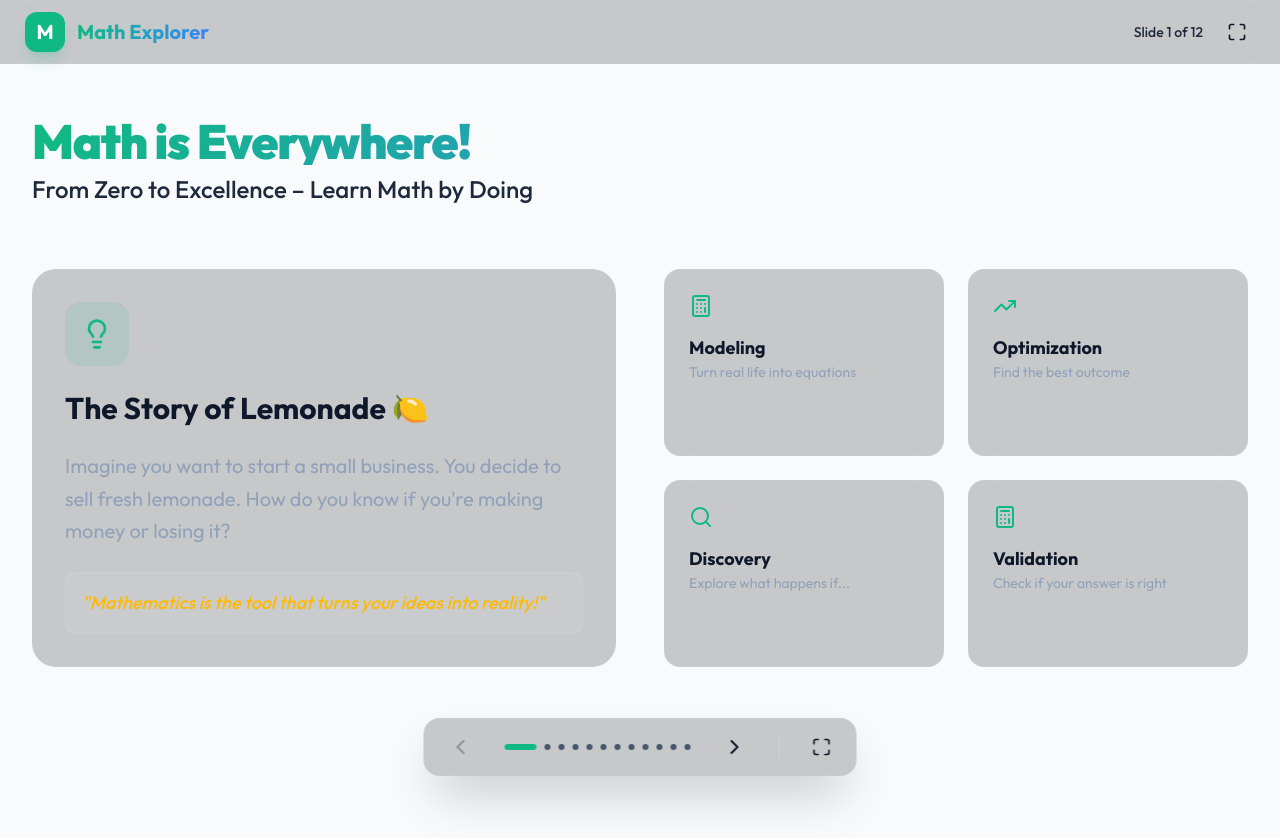
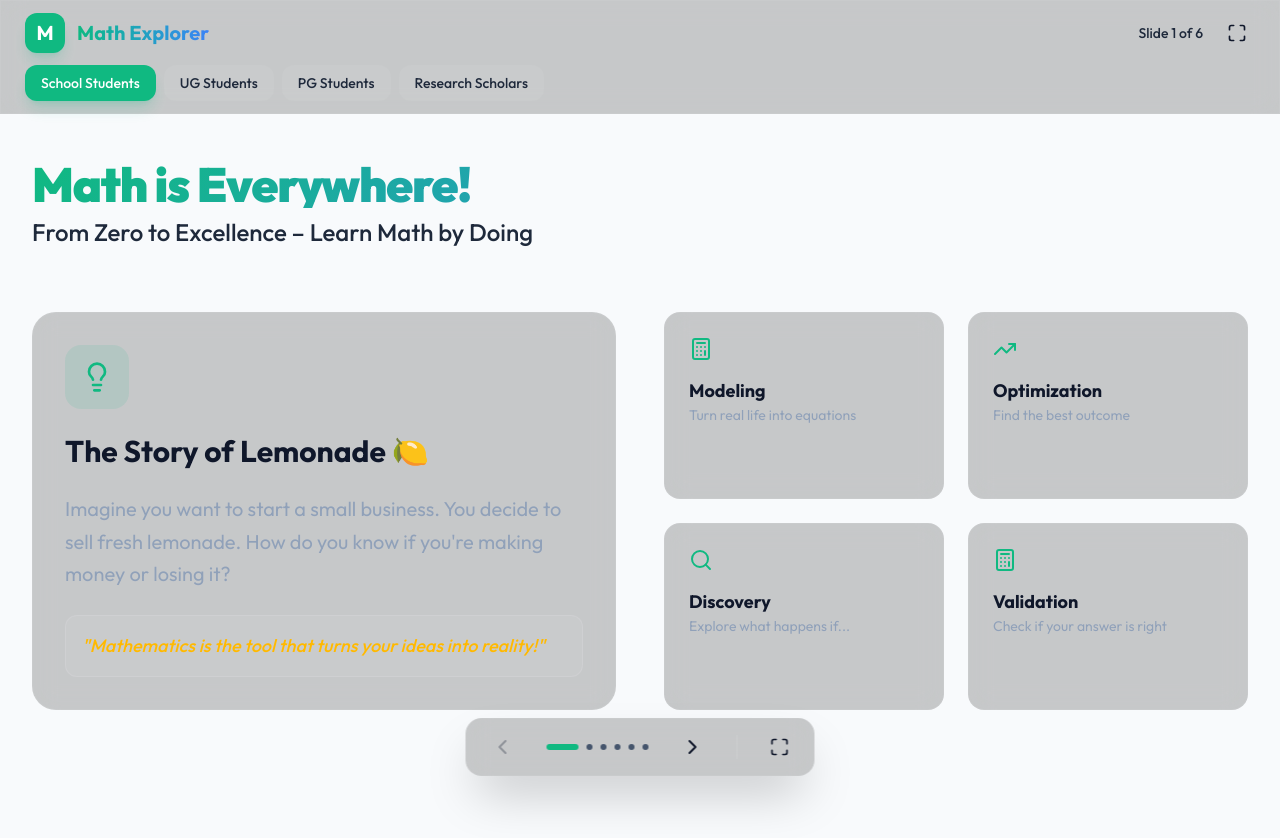
Before and after one commit to muzabasha/maths, a Next.js app: page / in a window 1280 px wide. Before the commit the page ends 800 px from the top, so only its background shows below. Built offline with nearby package versions, Linux system fonts and the light colour scheme.

Commit message:
Add separate tabs for School, UG, PG, and Research Scholar students

```diff
--- a/src/app/page.tsx
+++ b/src/app/page.tsx
@@ -1,7 +1,7 @@
 'use client';
 
 import React from 'react';
-import { PresentationProvider } from '@/components/PresentationContext';
+import { PresentationProvider, StudentCategory } from '@/components/PresentationContext';
 import PresentationView from '@/components/PresentationView';
 import { SlideIntro, SlideLemonadeStory } from '@/components/slides/SlideFoundations';
 import { SlideFromWordsToEquation } from '@/components/slides/SlideModeling';
@@ -12,7 +12,31 @@ import { SlideSolvingStepByStep, SlideComparison } from '@/components/slides/Sli
 import { SlideErrorAnalysis, SlideConclusion } from '@/components/slides/SlideOutcome';
 import { QuizSlide } from '@/components/slides/QuizSlide';
 
-const SLIDES = [
+// School Students - Basic concepts
+const SCHOOL_SLIDES = [
+  <SlideIntro key="intro" />,
+  <SlideLemonadeStory key="lemonade" />,
+  <SlideFromWordsToEquation key="modeling" />,
+  <SlidePolynomialRecipe key="polynomial" />,
+  <QuizSlide key="quiz" />,
+  <SlideConclusion key="conclusion" />,
+];
+
+// UG Students - Intermediate concepts
+const UG_SLIDES = [
+  <SlideIntro key="intro" />,
+  <SlideLemonadeStory key="lemonade" />,
+  <SlideFromWordsToEquation key="modeling" />,
+  <SlidePolynomialRecipe key="polynomial" />,
+  <SlidePowerOfX key="powers" />,
+  <SlideDifferentiation key="diff" />,
+  <SlideSolvingStepByStep key="solve" />,
+  <QuizSlide key="quiz" />,
+  <SlideConclusion key="conclusion" />,
+];
+
+// PG Students - Advanced concepts
+const PG_SLIDES = [
   <SlideIntro key="intro" />,
   <SlideLemonadeStory key="lemonade" />,
   <SlideFromWordsToEquation key="modeling" />,
@@ -27,10 +51,33 @@ const SLIDES = [
   <SlideConclusion key="conclusion" />,
 ];
 
+// Research Scholars - All concepts including advanced analysis
+const RESEARCH_SLIDES = [
+  <SlideIntro key="intro" />,
+  <SlideLemonadeStory key="lemonade" />,
+  <SlideFromWordsToEquation key="modeling" />,
+  <SlidePolynomialRecipe key="polynomial" />,
+  <SlidePowerOfX key="powers" />,
+  <SlideDifferentiation key="diff" />,
+  <SlideSolvingStepByStep key="solve" />,
+  <SlideErrorAnalysis key="error" />,
+  <SlideComparison key="compare" />,
+  <SlideStability key="stability" />,
+  <QuizSlide key="quiz" />,
+  <SlideConclusion key="conclusion" />,
+];
+
+const SLIDES_BY_CATEGORY: Record<StudentCategory, React.ReactNode[]> = {
+  school: SCHOOL_SLIDES,
+  ug: UG_SLIDES,
+  pg: PG_SLIDES,
+  research: RESEARCH_SLIDES,
+};
+
 export default function Home() {
   return (
-    <PresentationProvider totalSlides={SLIDES.length}>
-      <PresentationView slides={SLIDES} />
+    <PresentationProvider totalSlides={SCHOOL_SLIDES.length}>
+      <PresentationView slidesByCategory={SLIDES_BY_CATEGORY} />
     </PresentationProvider>
   );
 }
--- a/src/components/PresentationContext.tsx
+++ b/src/components/PresentationContext.tsx
@@ -1,11 +1,15 @@
 'use client';
 
 import React, { createContext, useContext, useState, useEffect, ReactNode } from 'react';
+
+export type StudentCategory = 'school' | 'ug' | 'pg' | 'research';
 
 interface PresentationContextType {
     currentSlide: number;
     totalSlides: number;
     isFullScreen: boolean;
+    activeCategory: StudentCategory;
+    setActiveCategory: (category: StudentCategory) => void;
     nextSlide: () => void;
     prevSlide: () => void;
     goToSlide: (index: number) => void;
@@ -20,6 +24,7 @@ export function PresentationProvider({ children, totalSlides }: { children: Reac
     const [currentSlide, setCurrentSlide] = useState(0);
     const [isFullScreen, setIsFullScreen] = useState(false);
     const [revealStep, setRevealStep] = useState(0);
+    const [activeCategory, setActiveCategory] = useState<StudentCategory>('school');
 
     const nextSlide = () => {
         if (currentSlide < totalSlides - 1) {
@@ -44,6 +49,12 @@ export function PresentationProvider({ children, totalSlides }: { children: Reac
 
     const nextStep = () => {
         setRevealStep(prev => prev + 1);
+    };
+
+    const handleSetActiveCategory = (category: StudentCategory) => {
+        setActiveCategory(category);
+        setCurrentSlide(0);
+        setRevealStep(0);
     };
 
     const toggleFullScreen = () => {
@@ -86,6 +97,8 @@ export function PresentationProvider({ children, totalSlides }: { children: Reac
             currentSlide,
             totalSlides,
             isFullScreen,
+            activeCategory,
+            setActiveCategory: handleSetActiveCategory,
             nextSlide,
             prevSlide,
             goToSlide,
--- a/src/components/PresentationView.tsx
+++ b/src/components/PresentationView.tsx
@@ -1,17 +1,31 @@
 'use client';
 
 import React from 'react';
-import { usePresentation } from './PresentationContext';
+import { usePresentation, StudentCategory } from './PresentationContext';
 import { motion, AnimatePresence } from 'framer-motion';
 import { Maximize, Minimize, ChevronLeft, ChevronRight, Home, Menu } from 'lucide-react';
 import { cn } from '@/lib/utils';
 
 interface PresentationViewProps {
-    slides: React.ReactNode[];
+    slidesByCategory: Record<StudentCategory, React.ReactNode[]>;
 }
 
-export default function PresentationView({ slides }: PresentationViewProps) {
-    const { currentSlide, totalSlides, nextSlide, prevSlide, toggleFullScreen, isFullScreen } = usePresentation();
+const categoryLabels: Record<StudentCategory, string> = {
+    school: 'School Students',
+    ug: 'UG Students',
+    pg: 'PG Students',
+    research: 'Research Scholars'
+};
+
+export default function PresentationView({ slidesByCategory }: PresentationViewProps) {
+    const { currentSlide, activeCategory, setActiveCategory, nextSlide, prevSlide, toggleFullScreen, isFullScreen } = usePresentation();
+
+    const currentSlides = slidesByCategory[activeCategory];
+    const totalSlides = currentSlides.length;
+
+    const handleCategoryChange = (category: StudentCategory) => {
+        setActiveCategory(category);
+    };
 
     return (
         <div className={cn(
@@ -20,7 +34,8 @@ export default function PresentationView({ slides }: PresentationViewProps) {
         )}>
             {/* Header / Controls */}
             {!isFullScreen && (
-                <header className="fixed top-0 left-0 right-0 z-50 h-16 glass flex items-center justify-between px-6 border-b border-white/10">
+                <header className="fixed top-0 left-0 right-0 z-50 glass border-b border-white/10">
+                    <div className="h-16 flex items-center justify-between px-6">
                         <div className="flex items-center gap-3">
                             <div className="w-10 h-10 rounded-xl bg-primary flex items-center justify-center text-white font-bold text-xl shadow-lg shadow-primary/20">
                                 M
@@ -42,25 +57,44 @@ export default function PresentationView({ slides }: PresentationViewProps) {
                                 <Maximize size={20} />
                             </button>
                         </div>
+                    </div>
+
+                    {/* Category Tabs */}
+                    <div className="flex items-center gap-2 px-6 pb-3">
+                        {(Object.keys(categoryLabels) as StudentCategory[]).map((category) => (
+                            <button
+                                key={category}
+                                onClick={() => handleCategoryChange(category)}
+                                className={cn(
+                                    "px-4 py-2 rounded-lg text-sm font-medium transition-all duration-200",
+                                    activeCategory === category
+                                        ? "bg-primary text-white shadow-lg shadow-primary/20"
+                                        : "bg-white/5 hover:bg-white/10 text-muted-foreground hover:text-foreground"
+                                )}
+                            >
+                                {categoryLabels[category]}
+                            </button>
+                        ))}
+                    </div>
                 </header>
             )}
 
             {/* Main Slide Area */}
             <main className={cn(
                 "flex-1 flex flex-col items-center justify-center overflow-hidden w-full",
-                !isFullScreen && "pt-16 pb-20"
+                !isFullScreen && "pt-28 pb-20"
             )}>
                 <div className="w-full max-w-7xl px-8 h-full flex flex-col justify-center">
                     <AnimatePresence mode="wait">
                         <motion.div
-                            key={currentSlide}
+                            key={`${activeCategory}-${currentSlide}`}
                             initial={{ opacity: 0, x: 20 }}
                             animate={{ opacity: 1, x: 0 }}
                             exit={{ opacity: 0, x: -20 }}
                             transition={{ duration: 0.4, ease: "easeOut" }}
                             className="w-full"
                         >
-                            {slides[currentSlide]}
+                            {currentSlides[currentSlide]}
                         </motion.div>
                     </AnimatePresence>
                 </div>
```
Lines whose indentation alone changed are shown as unchanged.
